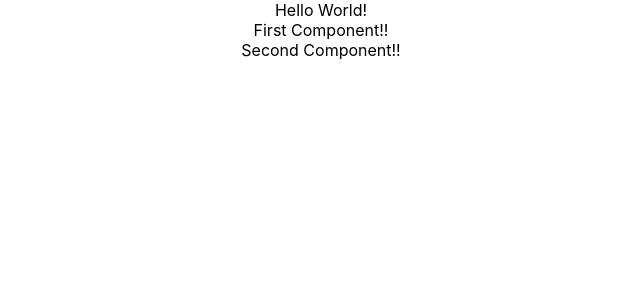
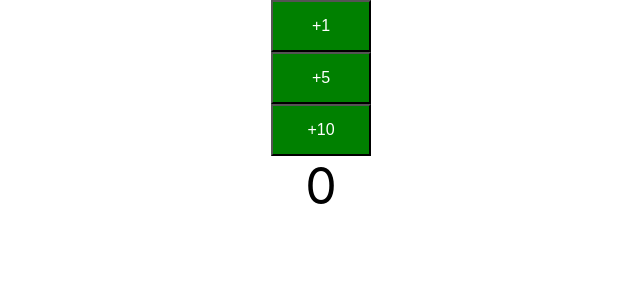
Before and after one commit to hacker95-bot/React-App, a React (Create React App) app in the folder my-app/: page / in a window 1280 px wide. Shown: the top 300 px of the page, without its empty margins (319-959 px from the left). Built offline with nearby package versions, Linux system fonts and the light colour scheme.

Commit message:
set state using arrow function
- using previous state in arrow function
- sending "incrementMethod" in props

```diff
--- a/my-app/src/App.js
+++ b/my-app/src/App.js
@@ -1,13 +1,23 @@
 import React, { Component } from 'react'
 import SecondComponent from './components/learning-examples/SecondComponent'
 import FirstComponent from './components/learning-examples/FirstComponent'
-import logo from './logo.svg'
+import Counter from './components/counter/Counter'
 import './App.css'
 
 class App extends Component {
   render() {
     return (
       <div className="App">
+          <Counter/>
+      </div>
+    )
+  }
+}
+
+class LearningComponents extends Component {
+  render() {
+    return (
+      <div className="LearningComponents">
           Hello World!
           <FirstComponent></FirstComponent>
           <SecondComponent></SecondComponent>
@@ -16,5 +26,4 @@ class App extends Component {
   }
 }
 
-
 export default App
--- /dev/null
+++ b/my-app/src/components/counter/Counter.css
@@ -0,0 +1,12 @@
+button {
+    background-color: green;
+    font-size: 16px;
+    padding: 15px 30px;
+    color: white;
+    width: 100px;
+}
+
+.count {
+    font-size: 50px;
+    padding: 15px 30px;
+}
--- /dev/null
+++ b/my-app/src/components/counter/Counter.jsx
@@ -0,0 +1,74 @@
+import React, {Component} from 'react'
+import './Counter.css'
+import PropTypes from 'prop-types'
+
+
+class Counter extends Component{
+    //defining constructor to set initial state
+    constructor(){
+        super()
+
+        //state to handle click event
+        this.state = {
+            counter: 0
+        }
+
+        //binding 'this' to increment method
+        this.increment = this.increment.bind(this)
+    }
+
+    render() {
+        return (
+          <div className="Counter">
+              <CounterButton by={1} incrementMethod={this.increment}/>
+              <CounterButton by={5} incrementMethod={this.increment}/>
+              <CounterButton by={10} incrementMethod={this.increment}/>
+              <span className="count">{this.state.counter}</span>
+          </div>
+        )
+      }
+    increment(by){
+        this.setState(
+            (p) => {
+                console.log(p)
+                return {counter: p.counter + by}
+            }
+        )
+    }
+}
+
+class CounterButton extends Component{
+    //defining constructor to set initial state
+    constructor(){
+        super()
+
+        //state to handle click event
+        this.state = {
+            counter: 0
+        }
+
+        //binding 'this' to increment method
+        this.increment = this.increment.bind(this)
+    }
+    render(){
+        return(
+            <div className="Counter">
+                <button onClick={this.increment}>+{this.props.by}</button>
+                {/* <span className="count">{this.state.counter}</span> */}
+            </div>
+        )
+    }
+    increment(){
+        this.props.incrementMethod(this.props.by)
+    }
+}
+
+CounterButton.defaultProps = {
+    by : 1
+}
+
+CounterButton.propTypes = {
+    by : PropTypes.number
+}
+
+export default Counter
```
Also changed, not shown: 1 other file (tests, documents, lock files or other folders).
